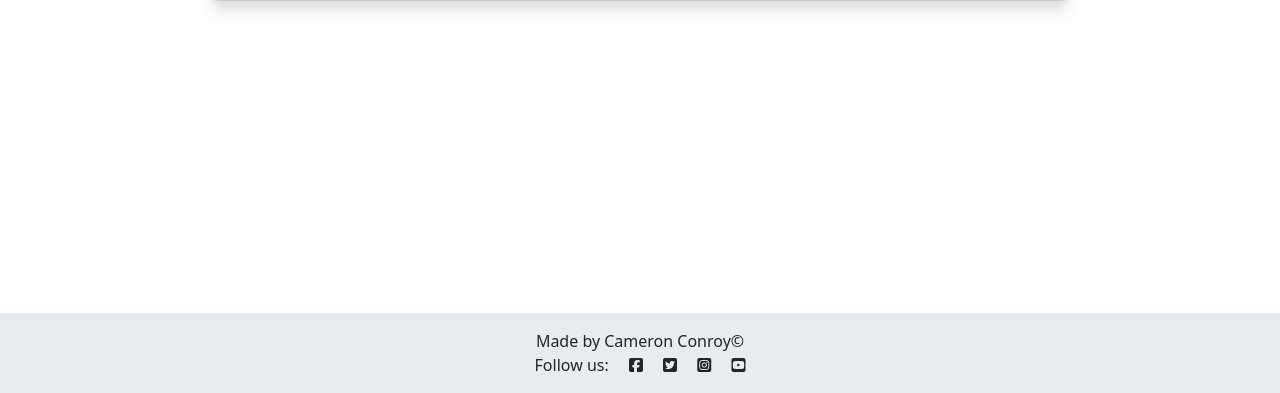
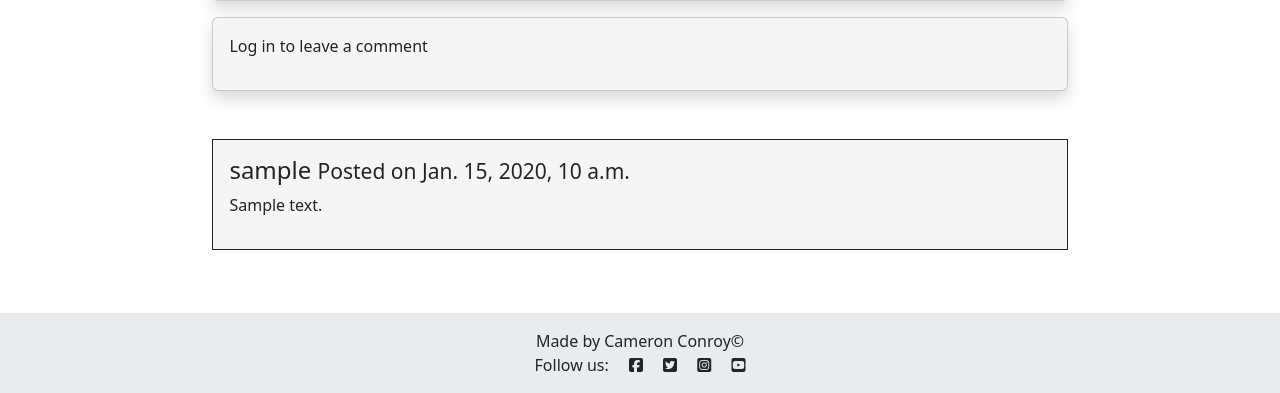
Before and after one commit to Cam-4587/TechTalk, a Django app: a page that uses blog/templates/blog/post_blog.html in a window 1280 px wide. Shown: the part 407-800 px from the top of the page. Run offline with Django 4.2, Linux system fonts and the light colour scheme; tables that the repository leaves empty hold one stand-in row (values such as "Sample post"); some libraries are stand-ins or nearby versions.

Commit message:
Add CREATE functionality for comments underneath Blog post

```diff
--- /dev/null
+++ b/blog/forms.py
@@ -0,0 +1,21 @@
+from django import forms
+from .models import Comment, Reply
+
+
+class CommentForm(forms.ModelForm):
+    class Meta:
+        model = Comment
+        fields = ('content',)
+
+        labels = {
+            'content': 'Comment:'
+        }
+
+        widgets = {
+            'content': forms.Textarea(attrs={
+                'class': 'form-control',
+                'rows': 4,
+                'cols': 70,
+                'placeholder': 'Enter Your Comment'
+            })
+        }
--- a/blog/templates/blog/post_blog.html
+++ b/blog/templates/blog/post_blog.html
@@ -17,6 +17,28 @@
                 </div>
             </div>
         </div>
+        {% if user.is_authenticated %}
+        <form method="post">
+            <div class="form-group blog-card p-3 mt-5 border border-dark">
+                <div>
+                    <h4>Post your comment:</h4>
+                    {% csrf_token %}
+                    {{comment_form.as_p}}
+                    <input type="submit" name="form" value="Add Comment" class="btn btn-primary btn-sm">
+                </div>
+            </div>
+        </form>
+        {% else %}
+        <div class="card blog-card shadow p-3 mt-3">
+            <p>Log in to leave a comment</p>
+        </div>
+        {% endif %}
+        {% for comment in post.comments.all %}
+        <div class="form-group blog-card p-3 mt-5 border border-dark">
+            <h4>{{comment.author}} <small>Posted on {{comment.created_on}}</small></h4>
+            <p>{{comment.content}}</p>
+        </div>
+        {% endfor %}
     </div>
 </div>
 {% endblock %}
--- a/blog/views.py
+++ b/blog/views.py
@@ -1,7 +1,7 @@
-from django.shortcuts import render
+from django.shortcuts import render, get_object_or_404, reverse, redirect
 from django.views import generic
-from django.shortcuts import render, get_object_or_404, reverse
-from .models import Post
+from .models import Post, Comment, Reply
+from .forms import CommentForm
 # Create your views here.
 class PostList(generic.ListView):
     queryset = Post.objects.all()
@@ -13,9 +13,22 @@ class PostList(generic.ListView):
 def post_blog(request, slug):
     queryset = Post.objects.all()
     post = get_object_or_404(queryset, slug=slug)
+    comment_form = CommentForm()
 
+    if request.method == "POST":
+        comment_form = CommentForm(data=request.POST)
+    if comment_form.is_valid():
+        comment = comment_form.save(commit=False)
+        comment.author = request.user
+        comment.post = post
+        comment.save()
+        return redirect('post_blog', slug=post.slug)
+    else:
+        comment_form = CommentForm()
     return render(
         request,
         "blog/post_blog.html",
-        {"post": post},
+        {"post": post,
+        "comment_form": comment_form,
+        },
     )
```
